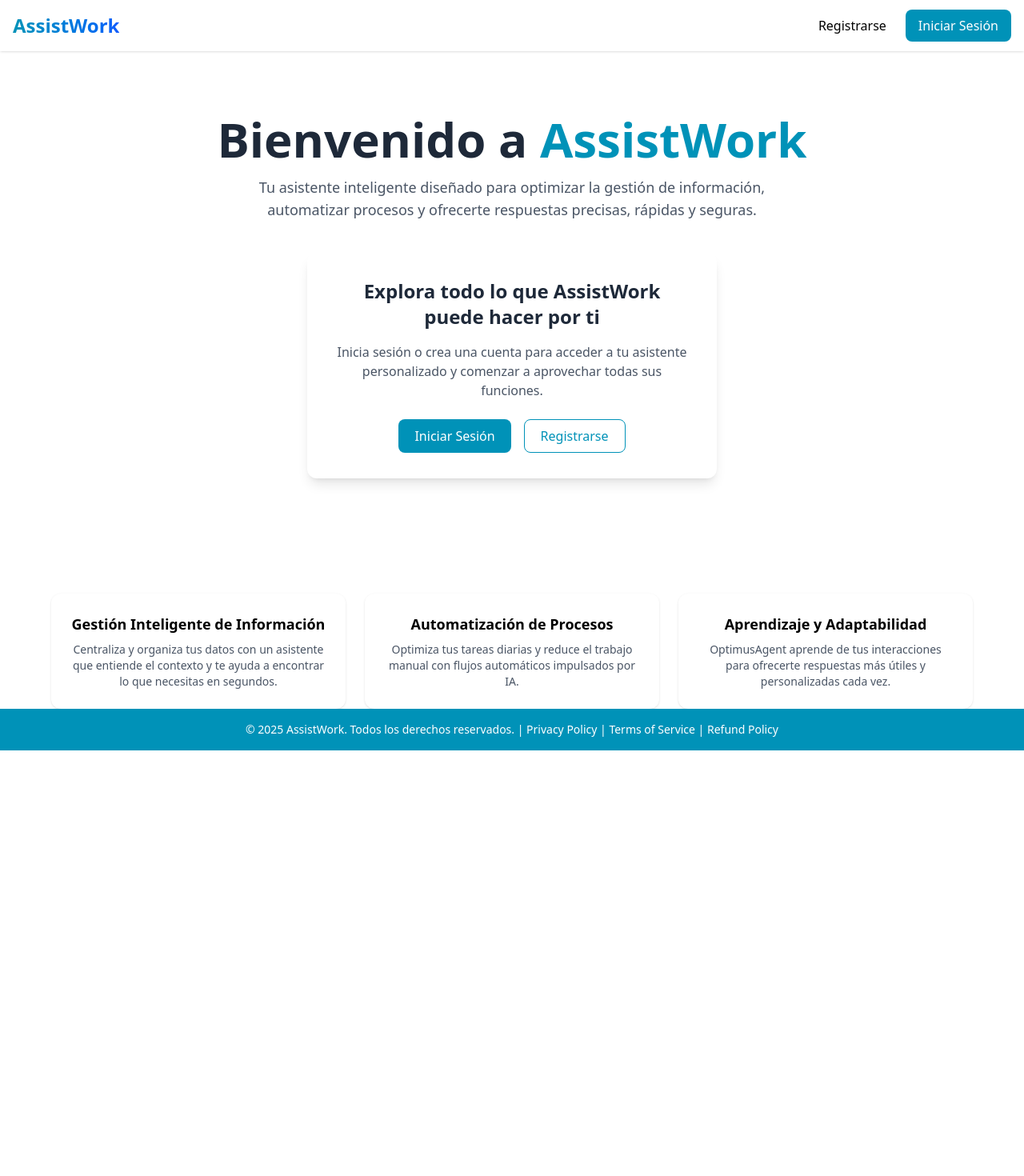
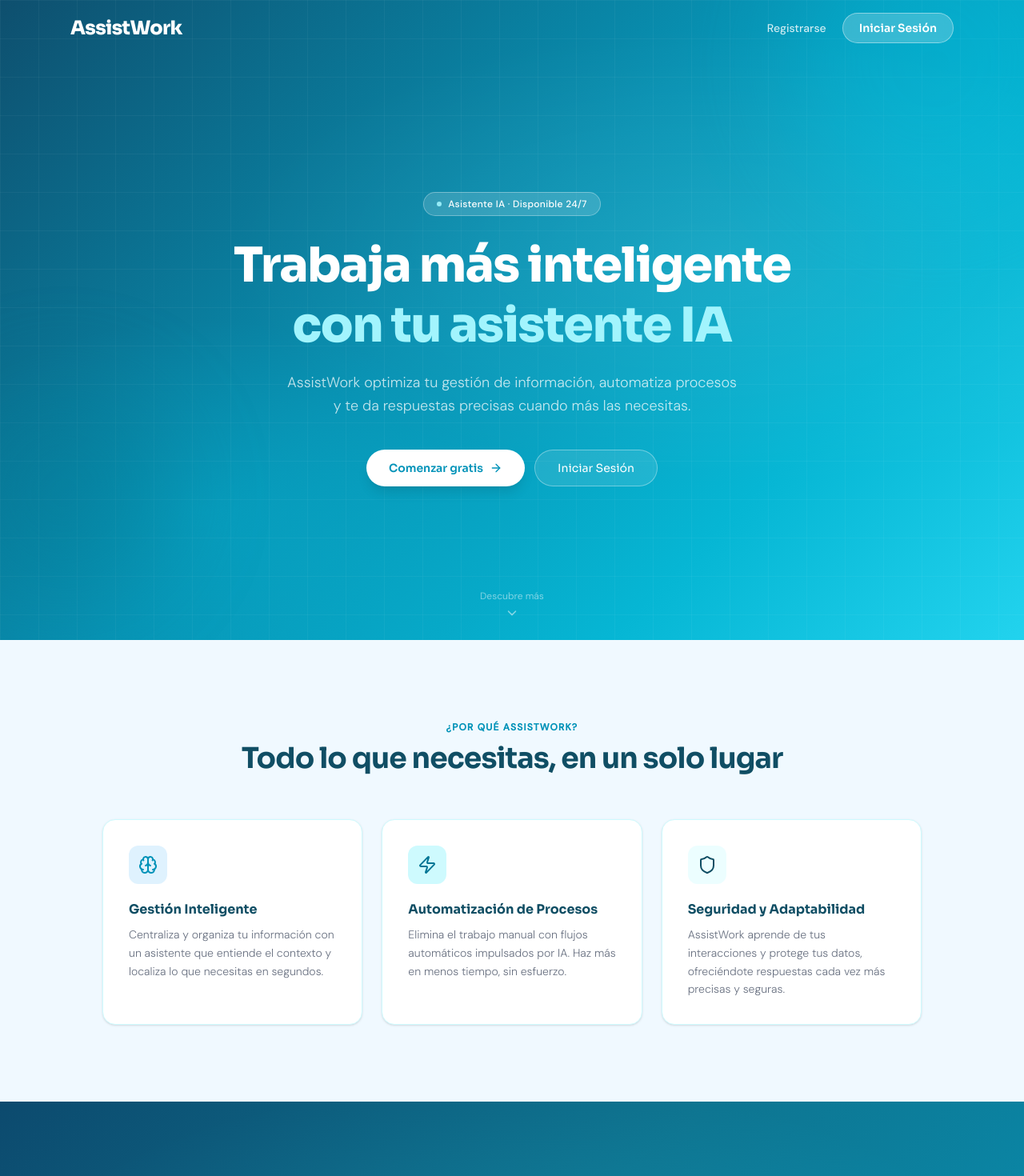
Before and after one commit to AdrianEs1/FirstAgent, a React (Vite) app in the folder frontend/vite-project/: page / in a window 1280 px wide. Shown: the top 1470 px of the page at 80% size. Before the commit the page ends 938 px from the top, so only its background shows below. Built offline with nearby package versions, Linux system fonts and the light colour scheme; no server answers.

Commit message:
Actualizando Pagina principal con nuevo diseño y estilo mejorado

```diff
--- a/frontend/vite-project/src/components/Home.jsx
+++ b/frontend/vite-project/src/components/Home.jsx
@@ -1,80 +1,176 @@
 import { useState, useEffect } from "react";
 import { useNavigate } from "react-router-dom";
-import { Menu, X } from "lucide-react";
+import { Menu, X, Zap, Brain, Shield, ArrowRight, ChevronDown } from "lucide-react";
 import { useAuth } from "../context/AuthContext";
 import LoginCard from "../components/Login";
 import RegisterCard from "../components/Register";
+
+// Estilos mínimos que Tailwind no puede expresar (gradientes complejos, keyframes, pseudo-elementos)
+const globalStyles = `
+  @import url('https://fonts.googleapis.com/css2?family=Sora:wght@300;400;600;700;800&family=DM+Sans:ital,wght@0,300;0,400;0,500;1,300&display=swap');
+
+  .font-sora { font-family: 'Sora', sans-serif; }
+  .font-dm   { font-family: 'DM Sans', sans-serif; }
+
+  .fade-up { opacity:0; transform:translateY(32px); animation:fadeUp 0.8s cubic-bezier(0.22,1,0.36,1) forwards; }
+  .fade-up-1 { animation-delay:.10s; }
+  .fade-up-2 { animation-delay:.28s; }
+  .fade-up-3 { animation-delay:.46s; }
+  .fade-up-4 { animation-delay:.62s; }
+  .fade-up-5 { animation-delay:.78s; }
+  @keyframes fadeUp { to { opacity:1; transform:translateY(0); } }
+
+  .hero-bg {
+    background: linear-gradient(135deg,#0e4f6e 0%,#0891b2 45%,#06b6d4 75%,#22d3ee 100%);
+  }
+  .hero-bg::before {
+    content:''; position:absolute; inset:0; pointer-events:none;
+    background:
+      radial-gradient(ellipse 80% 60% at 70% 40%,rgba(255,255,255,.08) 0%,transparent 60%),
+      radial-gradient(ellipse 50% 50% at 20% 80%,rgba(6,182,212,.35) 0%,transparent 60%);
+  }
+  .hero-grid {
+    position:absolute; inset:0; pointer-events:none;
+    background-image:
+      linear-gradient(rgba(255,255,255,.04) 1px,transparent 1px),
+      linear-gradient(90deg,rgba(255,255,255,.04) 1px,transparent 1px);
+    background-size:48px 48px;
+  }
+
+  .badge-dot { animation:pulse-dot 2s ease-in-out infinite; }
+  @keyframes pulse-dot { 0%,100%{opacity:1} 50%{opacity:.4} }
+
+  .scroll-bounce { animation:bounce-y 2.2s ease-in-out infinite; }
+  @keyframes bounce-y { 0%,100%{transform:translateY(0);opacity:.7} 50%{transform:translateY(8px);opacity:1} }
+
+  .feature-card { transition:transform .22s ease,box-shadow .22s ease; }
+  .feature-card::before {
+    content:''; position:absolute; top:0; left:0; right:0;
+    height:3px; background:linear-gradient(90deg,#0891b2,#22d3ee);
+    opacity:0; transition:opacity .22s ease;
+  }
+  .feature-card:hover { transform:translateY(-6px); box-shadow:0 16px 40px rgba(8,145,178,.13); }
+  .feature-card:hover::before { opacity:1; }
+
+  .cta-section {
+    background:linear-gradient(135deg,#0c4a6e 0%,#0e7490 50%,#0891b2 100%);
+  }
+  .cta-section::before {
+    content:''; position:absolute; inset:0; pointer-events:none;
+    background:radial-gradient(ellipse 70% 80% at 50% 50%,rgba(34,211,238,.12) 0%,transparent 70%);
+  }
+
+  .btn-primary { transition:transform .18s ease,box-shadow .18s ease; }
+  .btn-primary:hover { transform:translateY(-2px); box-shadow:0 8px 32px rgba(0,0,0,.18); }
+  .btn-outline { transition:background .18s ease,transform .18s ease; }
+  .btn-outline:hover { background:rgba(255,255,255,.22); transform:translateY(-2px); }
+
+  .nav-scrolled {
+    background:rgba(255,255,255,.92);
+    backdrop-filter:blur(16px);
+    border-bottom:1px solid rgba(8,145,178,.1);
+  }
+`;
+
+const features = [
+  {
+    icon: <Brain size={24} className="text-cyan-600" />,
+    iconBg: "bg-sky-100",
+    title: "Gestión Inteligente",
+    text: "Centraliza y organiza tu información con un asistente que entiende el contexto y localiza lo que necesitas en segundos.",
+  },
+  {
+    icon: <Zap size={24} className="text-cyan-700" />,
+    iconBg: "bg-cyan-100",
+    title: "Automatización de Procesos",
+    text: "Elimina el trabajo manual con flujos automáticos impulsados por IA. Haz más en menos tiempo, sin esfuerzo.",
+  },
+  {
+    icon: <Shield size={24} className="text-cyan-900" />,
+    iconBg: "bg-cyan-50",
+    title: "Seguridad y Adaptabilidad",
+    text: "AssistWork aprende de tus interacciones y protege tus datos, ofreciéndote respuestas cada vez más precisas y seguras.",
+  },
+];
 
 function Home() {
   const { isAuthenticated } = useAuth();
   const navigate = useNavigate();
 
-  const [isMobileMenuOpen, setIsMobileMenuOpen] = useState(false);
-  const [showLoginModal, setShowLoginModal] = useState(false);
-  const [showRegisterModal, setShowRegisterModal] = useState(false);
+  const [isMobileMenuOpen, setIsMobileMenuOpen]   = useState(false);
+  const [showLoginModal, setShowLoginModal]         = useState(false);
+  const [showRegisterModal, setShowRegisterModal]   = useState(false);
+  const [scrolled, setScrolled]                     = useState(false);
 
-  const [task, setTask] = useState("");
-
-
-  // Si ya está autenticado, redirigir al dashboard
-
+  useEffect(() => {
+    const onScroll = () => setScrolled(window.scrollY > 20);
+    window.addEventListener("scroll", onScroll);
+    return () => window.removeEventListener("scroll", onScroll);
+  }, []);
 
   return (
-    <div className="min-h-screen flex flex-col">
-      {/* NAVBAR */}
-      <header className="w-full bg-white/80 backdrop-blur-md shadow z-50">
-        <nav className="flex justify-between items-center max-w-7xl mx-auto px-4 py-3">
+    <>
+      <style>{globalStyles}</style>
+
+      <div className="min-h-screen flex flex-col font-dm">
+
+        {/* ── NAVBAR ──────────────────────────────────────────────────────── */}
+        <header className={`fixed top-0 left-0 right-0 z-50 transition-all duration-300 ${scrolled ? "nav-scrolled" : "bg-transparent"}`}>
+          <nav className="flex justify-between items-center max-w-6xl mx-auto px-6 py-4">
+
             <h1
               onClick={() => navigate("/agentPage")}
-            className="text-lg sm:text-xl md:text-2xl font-bold bg-gradient-to-r from-cyan-600 to-blue-600 bg-clip-text text-transparent flex-shrink-0 cursor-pointer"
+              className={`font-sora text-2xl font-extrabold tracking-tight cursor-pointer select-none
+                ${scrolled
+                  ? "bg-gradient-to-r from-cyan-600 to-cyan-900 bg-clip-text text-transparent"
+                  : "text-white"}`}
             >
               AssistWork
             </h1>
 
-
-          {/* Links desktop */}
-          <div className="hidden md:flex gap-6">
+            {/* Desktop */}
+            <div className="hidden md:flex items-center gap-2">
               <button
                 onClick={() => setShowRegisterModal(true)}
-              className="hover:text-cyan-600 transition"
+                className={`font-dm font-medium text-sm px-3 py-2 rounded-lg transition
+                  ${scrolled
+                    ? "text-gray-600 hover:text-cyan-600 hover:bg-sky-50"
+                    : "text-white/80 hover:text-white hover:bg-white/10"}`}
               >
                 Registrarse
               </button>
               <button
                 onClick={() => setShowLoginModal(true)}
-              className="bg-cyan-600 text-white px-4 py-2 rounded-lg hover:bg-cyan-700 transition"
+                className={`font-sora font-semibold text-sm px-5 py-2 rounded-full text-white transition
+                  ${scrolled
+                    ? "bg-gradient-to-r from-cyan-600 to-cyan-700 shadow-md hover:shadow-lg"
+                    : "bg-white/20 backdrop-blur-md border border-white/40 hover:bg-white/30"}`}
               >
                 Iniciar Sesión
               </button>
             </div>
 
-          {/* Toggle móvil */}
+            {/* Mobile toggle */}
             <button
-            className="md:hidden"
+              className={`md:hidden ${scrolled ? "text-gray-700" : "text-white"}`}
               onClick={() => setIsMobileMenuOpen(!isMobileMenuOpen)}
             >
-            {isMobileMenuOpen ? <X /> : <Menu />}
+              {isMobileMenuOpen ? <X size={22} /> : <Menu size={22} />}
             </button>
           </nav>
 
-        {/* Menú móvil */}
+          {/* Mobile menu */}
           {isMobileMenuOpen && (
-          <div className="md:hidden flex flex-col items-center gap-2 pb-4 bg-white">
+            <div className="md:hidden flex flex-col bg-white border-t border-sky-100 px-6 py-3 gap-1">
               <button
-              onClick={() => {
-                setShowRegisterModal(true);
-                setIsMobileMenuOpen(false);
-              }}
-              className="w-full py-2 text-center hover:bg-cyan-100"
+                className="text-left font-dm text-sm text-gray-600 hover:text-cyan-600 hover:bg-sky-50 px-3 py-2 rounded-lg transition"
+                onClick={() => { setShowRegisterModal(true); setIsMobileMenuOpen(false); }}
               >
                 Registrarse
               </button>
               <button
-              onClick={() => {
-                setShowLoginModal(true);
-                setIsMobileMenuOpen(false);
-              }}
-              className="w-full py-2 text-center hover:bg-cyan-100"
+                className="text-left font-dm text-sm text-gray-600 hover:text-cyan-600 hover:bg-sky-50 px-3 py-2 rounded-lg transition"
+                onClick={() => { setShowLoginModal(true); setIsMobileMenuOpen(false); }}
               >
                 Iniciar Sesión
               </button>
@@ -82,91 +178,140 @@ function Home() {
           )}
         </header>
 
-      {/* HERO */}
-      <main className="flex-grow flex flex-col items-center justify-center text-center px-4">
-        {/* HERO */}
-        <section className="py-12 md:py-20">
-          <h2 className="text-4xl md:text-6xl font-extrabold text-gray-800 mb-4">
-            Bienvenido a <span className="text-cyan-600">AssistWork</span>
+        {/* ── HERO ────────────────────────────────────────────────────────── */}
+        <section className="hero-bg relative min-h-screen flex flex-col items-center justify-center text-center px-6 pt-32 pb-20 overflow-hidden">
+          <div className="hero-grid" />
+          {/* Orbes decorativos */}
+          <div className="absolute -top-28 -right-20 w-96 h-96 rounded-full bg-cyan-400 opacity-20 blur-3xl pointer-events-none" />
+          <div className="absolute bottom-10 -left-16 w-72 h-72 rounded-full bg-cyan-800 opacity-20 blur-3xl pointer-events-none" />
+
+          <div className="relative z-10 max-w-3xl mx-auto">
+
+            {/* Badge */}
+            <div className="fade-up fade-up-1 flex justify-center mb-6">
+              <span className="inline-flex items-center gap-2 bg-white/15 border border-white/30 backdrop-blur-md text-white text-xs font-dm font-medium tracking-wide px-4 py-1.5 rounded-full">
+                <span className="badge-dot w-1.5 h-1.5 rounded-full bg-cyan-200" />
+                Asistente IA · Disponible 24/7
+              </span>
+            </div>
+
+            {/* Título */}
+            <h2 className="fade-up fade-up-2 font-sora font-extrabold text-white leading-tight tracking-tight text-4xl sm:text-5xl md:text-6xl mb-5">
+              Trabaja más inteligente<br />
+              <span className="text-cyan-200">con tu asistente IA</span>
             </h2>
 
-          <p className="max-w-2xl mx-auto text-gray-600 text-base md:text-lg mb-10">
-            Tu asistente inteligente diseñado para optimizar la gestión de información,
-            automatizar procesos y ofrecerte respuestas precisas, rápidas y seguras.
+            {/* Subtítulo */}
+            <p className="fade-up fade-up-3 font-dm font-light text-white/75 text-base md:text-lg leading-relaxed max-w-xl mx-auto mb-10">
+              AssistWork optimiza tu gestión de información, automatiza procesos
+              y te da respuestas precisas cuando más las necesitas.
             </p>
 
-          {/* CTA (call to action) */}
-          <div className="bg-white p-8 rounded-xl shadow-lg max-w-lg mx-auto">
-            <h3 className="text-2xl font-semibold text-gray-800 mb-4">
-              Explora todo lo que AssistWork puede hacer por ti
-            </h3>
-            <p className="text-gray-600 mb-6">
-              Inicia sesión o crea una cuenta para acceder a tu asistente personalizado
-              y comenzar a aprovechar todas sus funciones.
-            </p>
-            <div className="flex justify-center gap-4">
+            {/* CTAs */}
+            <div className="fade-up fade-up-4 flex flex-wrap gap-3 justify-center">
+              <button
+                onClick={() => setShowRegisterModal(true)}
+                className="btn-primary inline-flex items-center gap-2 bg-white text-cyan-600 font-sora font-semibold text-sm px-7 py-3 rounded-full shadow-lg"
+              >
+                Comenzar gratis <ArrowRight size={16} />
+              </button>
               <button
                 onClick={() => setShowLoginModal(true)}
-                className="bg-cyan-600 text-white px-5 py-2 rounded-lg hover:bg-cyan-700 transition"
+                className="btn-outline inline-flex items-center gap-2 bg-white/10 border border-white/35 backdrop-blur-md text-white font-sora font-medium text-sm px-7 py-3 rounded-full"
               >
                 Iniciar Sesión
               </button>
+            </div>
+          </div>
+
+          {/* Scroll indicator */}
+          <div className="fade-up fade-up-5 scroll-bounce absolute bottom-8 flex flex-col items-center gap-1 text-white/50 text-xs font-dm">
+            <span>Descubre más</span>
+            <ChevronDown size={18} />
+          </div>
+        </section>
+
+        {/* ── FEATURES ────────────────────────────────────────────────────── */}
+        <section className="bg-sky-50 py-24 px-6">
+          <div className="max-w-5xl mx-auto">
+
+            <div className="text-center mb-14">
+              <span className="font-dm font-semibold text-xs text-cyan-600 tracking-widest uppercase">
+                ¿Por qué AssistWork?
+              </span>
+              <h3 className="font-sora font-bold text-cyan-900 text-2xl sm:text-3xl md:text-4xl mt-2 tracking-tight">
+                Todo lo que necesitas, en un solo lugar
+              </h3>
+            </div>
+
+            <div className="grid gap-6 md:grid-cols-3">
+              {features.map((f, i) => (
+                <div
+                  key={i}
+                  className="feature-card relative bg-white rounded-2xl p-8 shadow-sm border border-cyan-100 overflow-hidden"
+                >
+                  <div className={`${f.iconBg} p-3 rounded-xl w-fit mb-5`}>
+                    {f.icon}
+                  </div>
+                  <h4 className="font-sora font-bold text-cyan-900 text-base mb-2">
+                    {f.title}
+                  </h4>
+                  <p className="font-dm font-light text-gray-500 text-sm leading-relaxed">
+                    {f.text}
+                  </p>
+                </div>
+              ))}
+            </div>
+          </div>
+        </section>
+
+        {/* ── CTA FINAL ───────────────────────────────────────────────────── */}
+        <section className="cta-section relative py-24 px-6 text-center overflow-hidden">
+          <div className="relative z-10 max-w-xl mx-auto">
+            <h3 className="font-sora font-extrabold text-white text-3xl sm:text-4xl md:text-5xl tracking-tight leading-tight mb-4">
+              Listo para empezar<br />a trabajar mejor
+            </h3>
+            <p className="font-dm font-light text-white/70 text-base leading-relaxed mb-10">
+              Únete a quienes ya optimizan su día a día con AssistWork.
+              Crea tu cuenta en segundos, sin tarjeta de crédito.
+            </p>
+            <div className="flex flex-wrap gap-3 justify-center">
               <button
                 onClick={() => setShowRegisterModal(true)}
-                className="border border-cyan-600 text-cyan-600 px-5 py-2 rounded-lg hover:bg-cyan-50 transition"
+                className="btn-primary inline-flex items-center gap-2 bg-white text-cyan-600 font-sora font-semibold text-sm px-7 py-3 rounded-full shadow-lg"
               >
-                Registrarse
+                Crear cuenta gratis <ArrowRight size={16} />
+              </button>
+              <button
+                onClick={() => setShowLoginModal(true)}
+                className="btn-outline inline-flex items-center gap-2 bg-white/10 border border-white/35 backdrop-blur-md text-white font-sora font-medium text-sm px-7 py-3 rounded-full"
+              >
+                Ya tengo una cuenta
               </button>
             </div>
           </div>
         </section>
 
-        {/* FEATURES */}
-        <section className="w-full max-w-6xl grid gap-6 md:grid-cols-3 mt-16">
-          {[
-            {
-              title: "Gestión Inteligente de Información",
-              text: "Centraliza y organiza tus datos con un asistente que entiende el contexto y te ayuda a encontrar lo que necesitas en segundos."
-            },
-            {
-              title: "Automatización de Procesos",
-              text: "Optimiza tus tareas diarias y reduce el trabajo manual con flujos automáticos impulsados por IA."
-            },
-            {
-              title: "Aprendizaje y Adaptabilidad",
-              text: "OptimusAgent aprende de tus interacciones para ofrecerte respuestas más útiles y personalizadas cada vez."
-            },
-          ].map((f, i) => (
-            <div
-              key={i}
-              className="bg-white p-6 rounded-xl shadow hover:shadow-xl transition"
-            >
-              <h4 className="text-lg font-semibold mb-2">{f.title}</h4>
-              <p className="text-gray-600 text-sm">{f.text}</p>
-            </div>
-          ))}
-        </section>
-      </main>
-
-      {/* FOOTER */}
-      <footer className="bg-cyan-600 text-white py-4 text-center text-sm">
-        © 2025 AssistWork. Todos los derechos reservados. |{" "}
-        <a href="/privacy">Privacy Policy</a> |{" "}
-        <a href="/terms">Terms of Service</a> |{" "}
-        <a href="/refund">Refund Policy</a>
+        {/* ── FOOTER ──────────────────────────────────────────────────────── */}
+        <footer className="bg-cyan-950 text-white/50 text-xs font-dm py-5 text-center">
+          © 2025 AssistWork. Todos los derechos reservados.
+          {" · "}
+          <a href="/privacy" className="hover:text-white/80 transition">Privacidad</a>
+          {" · "}
+          <a href="/terms" className="hover:text-white/80 transition">Términos</a>
+          {" · "}
+          <a href="/refund" className="hover:text-white/80 transition">Reembolsos</a>
         </footer>
 
-
-
-      {/* MODAL - LOGIN */}
+        {/* ── MODAL LOGIN ─────────────────────────────────────────────────── */}
         {showLoginModal && (
-        <div className="fixed inset-0 flex justify-center items-center bg-black/50 z-50 p-4">
+          <div className="fixed inset-0 flex justify-center items-center bg-black/55 backdrop-blur-sm z-50 p-4">
             <div className="bg-cyan-50 rounded-2xl shadow-2xl w-full max-w-md relative">
               <button
                 onClick={() => setShowLoginModal(false)}
-              className="absolute top-4 right-4 text-gray-400 hover:text-gray-600 z-10"
+                className="absolute top-4 right-4 text-gray-400 hover:text-gray-600 z-10 transition"
               >
-              <X size={24} />
+                <X size={22} />
               </button>
               <LoginCard
                 onSwitchToRegister={() => {
@@ -178,15 +323,15 @@ function Home() {
           </div>
         )}
 
-      {/* MODAL - REGISTER */}
+        {/* ── MODAL REGISTER ──────────────────────────────────────────────── */}
         {showRegisterModal && (
-        <div className="fixed inset-0 flex justify-center items-center bg-black/50 z-50 p-4">
+          <div className="fixed inset-0 flex justify-center items-center bg-black/55 backdrop-blur-sm z-50 p-4">
             <div className="bg-cyan-50 rounded-2xl shadow-2xl w-full max-w-md relative">
               <button
                 onClick={() => setShowRegisterModal(false)}
-              className="absolute top-4 right-4 text-gray-400 hover:text-gray-600 z-10"
+                className="absolute top-4 right-4 text-gray-400 hover:text-gray-600 z-10 transition"
               >
-              <X size={24} />
+                <X size={22} />
               </button>
               <RegisterCard
                 onSwitchToLogin={() => {
@@ -197,7 +342,9 @@ function Home() {
             </div>
           </div>
         )}
+
       </div>
+    </>
   );
 }
 
```
Also changed, not shown: frontend/vite-project/src/index.css (line endings or trailing spaces). Lines whose indentation alone changed are shown as unchanged.
